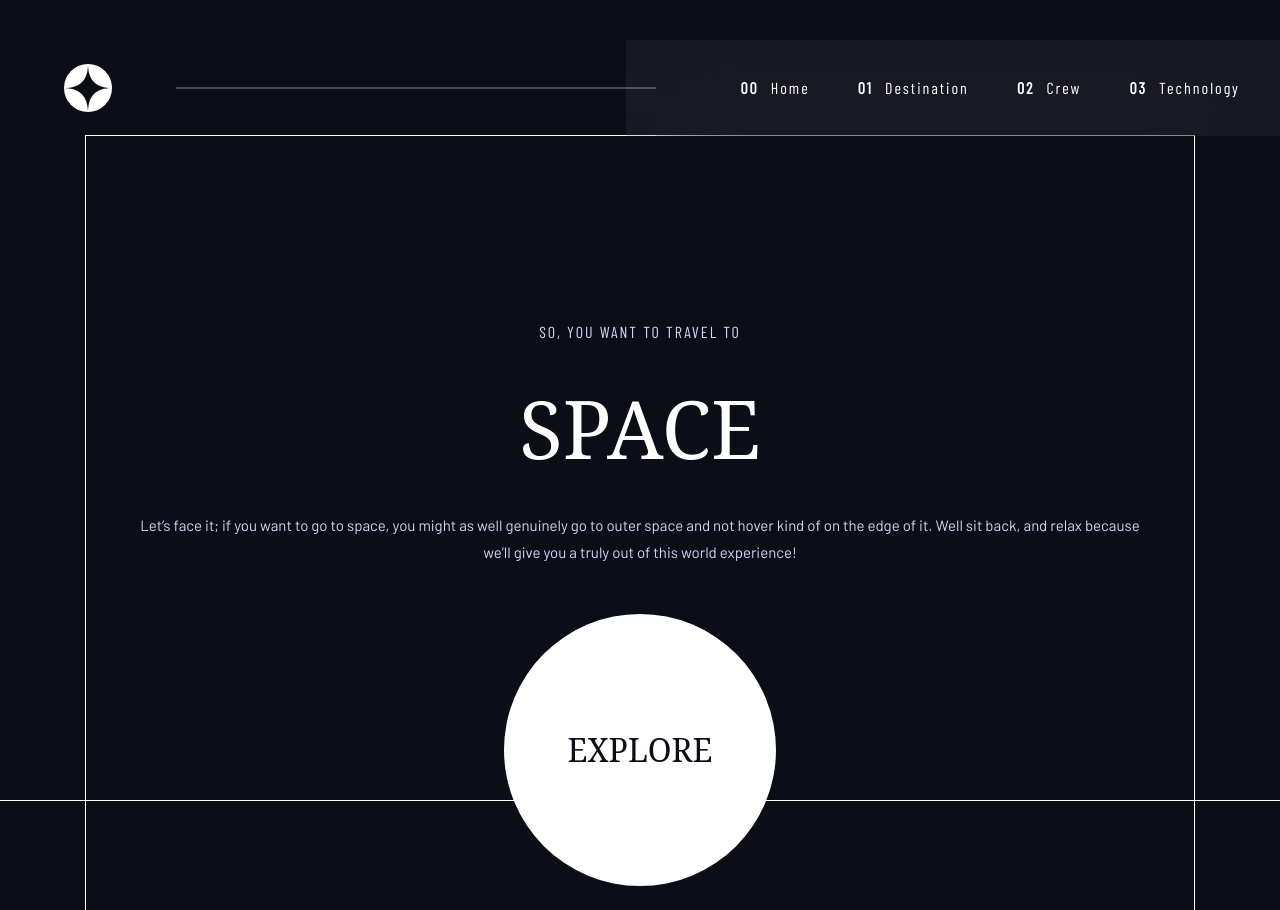
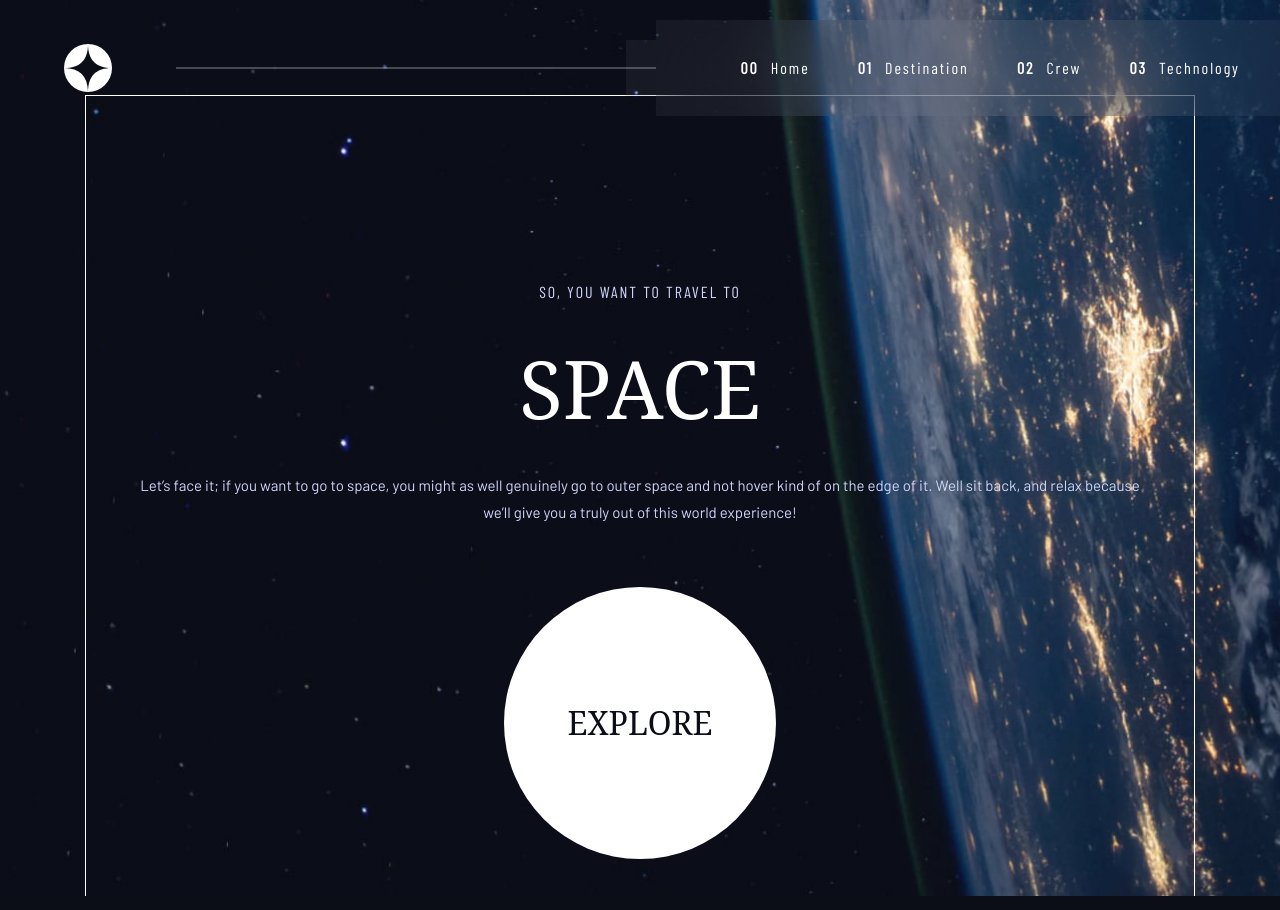
Before and after one commit to 11amanraj/space-tourism, a Next.js app: page / in a window 1280 px wide. Built offline with nearby package versions, Linux system fonts and the light colour scheme; a web font is replaced by a local one.

Commit message:
improved the logic for background image

```diff
--- a/app/components/NavBar/NavBar.tsx
+++ b/app/components/NavBar/NavBar.tsx
@@ -29,7 +29,7 @@ const NavBar = () => {
   ]
 
   return (
-    <nav className='flex justify-between items-center p-6 md:p-0 md:h-24 lg:mt-10'>
+    <nav className='flex justify-between items-center p-6 md:p-0 md:h-24 lg:pt-10'>
       <Link href={'/'}>
         <img src="/shared/logo.svg" alt="logo"  className='w-10 h-10 sm:w-12 sm:h-12 md:mx-10 lg:mx-16'/>
       </Link>
--- a/app/layout.tsx
+++ b/app/layout.tsx
@@ -1,27 +1,39 @@
+'use client';
+
 import type { Metadata } from "next";
 import "./globals.css";
 import NavBar from "./components/NavBar/NavBar";
+import { usePathname } from "next/navigation";
 
-export const metadata: Metadata = {
-  title: "Create Next App",
-  description: "Generated by create next app",
-};
+// export const metadata: Metadata = {
+//   title: "Create Next App",
+//   description: "Generated by create next app",
+// };
 
 export default function RootLayout({
   children,
 }: Readonly<{
   children: React.ReactNode;
 }>) {
+  const pathname = usePathname();
+
+  const backgrounds: { [key: string]: string } = {
+    '/': "bg-[url('/home/background-home-mobile.jpg')] sm:bg-[url('/home/background-home-tablet.jpg')] md:bg-[url('/home/background-home-desktop.jpg')]",
+    '/destination': "bg-[url('/destination/background-destination-mobile.jpg')] sm:bg-[url('/destination/background-destination-tablet.jpg')] md:bg-[url('/destination/background-destination-desktop.jpg')]",
+    '/crew': "bg-[url('/crew/background-crew-mobile.jpg')] sm:bg-[url('/crew/background-crew-tablet.jpg')] md:bg-[url('/crew/background-crew-desktop.jpg')]",
+    '/technology': "bg-[url('/technology/background-technology-mobile.jpg')] sm:bg-[url('/technology/background-technology-tablet.jpg')] md:bg-[url('/technology/background-technology-desktop.jpg')]",
+  };
+
   return (
     <html lang="en">
-      <body className="flex flex-col h-[100dvh] outline-1">
-        <NavBar />
-        <div className="outline-1 p-6 pt-28 flex flex-col gap-6 self-center md:pt-46 md:w-277">
-          {children}
+      <body>
+        <div className={`${backgrounds[pathname]} bg-cover`}>
+          <NavBar/>
+          <div className={`outline-1 max-w-277 mx-auto p-6 pt-28 flex flex-col justify-center items-center h-[100dvh] gap-6 self-center md:pt-46`}>
+              {children}
+          </div>
         </div>
       </body>
     </html>
   );
 }
-
-// md:w-277 md:px-0 md:justify-center
```
